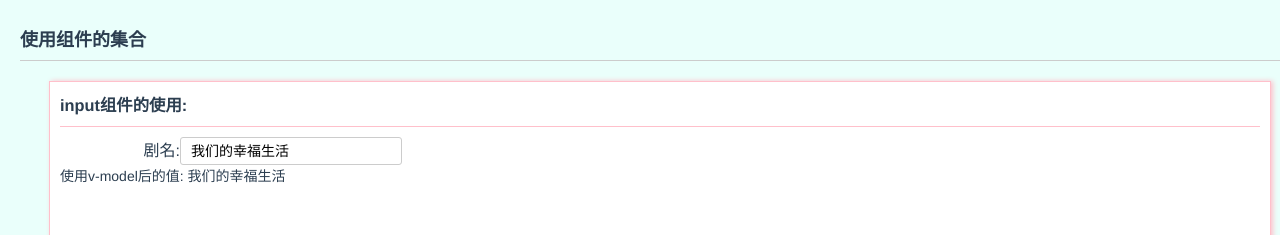
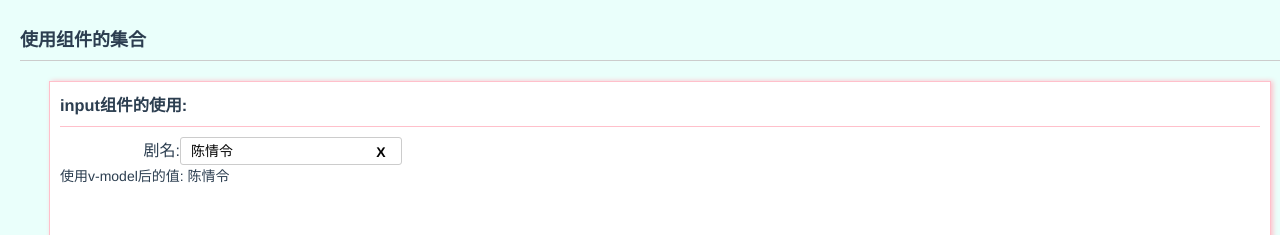
Before and after one commit to XD0205-ZXL/vueTemplate, a Vue app: page /#/usePage in a window 1280 px wide. Shown: the top 235 px of the page. Built offline with nearby package versions, Linux system fonts and the light colour scheme.

Commit message:
input添加方法

```diff
--- a/src/components/input.vue
+++ b/src/components/input.vue
@@ -7,9 +7,10 @@
             4. 可以触发change，input 等事件
             5.应该有setVal 和 getVal这俩个方法
      -->
-    <div>
+    <div style="position:relative;width:auto">
         <span class="asLabel" v-show="label" :style="{width:zlabelWidth}">{{label}}</span>
-        <input ref="zinput" type="text" :value="value" @input="throwValue($event)" @change="returnChangeval"/>
+        <input class="z-input" :class="{'readonlyIcon':readonlyFlag}" :readonly="readonlyFlag" @keyup.enter="enterEvent($event)" ref="zinput" type="text" :value="inputValue" :placeholder="placeholderText" v-on:input="throwValue($event)"/>
+        <span class="clearIcon" @click="clearValue" v-show="showClear"> X </span>
     </div>
 </template>
 
@@ -19,33 +20,88 @@ export default {
     props:["label","labelWidth","value"],
     data(){
         return{
-
+            inputValue:this.value,
+            isReadonly:'isReadonlyed'
         }
     },
-    methods:{
-        setVal(val){
-            this.value = val;
-        },
-        getVal(){
-            return this.$refs.zinput.value;
-        },
-        returnChangeval(event){
-            this.$emit("change",event.target.value)
-        },
-        throwValue(event){
-            this.$emit("input",event.target.value)
+    watch:{
+        //不明白为啥还要在这里用watch来观察这个value值，不是有了￥emit了么？
+        value(val){
+            this.setVal(val);
         }
-
     },
     computed:{
+        readonlyFlag(){
+            if(this.$attrs.readonly == undefined){
+                return false;
+            }else if(this.$attrs.readonly == ""){
+                return true
+            }else if(this.$attrs.readonlyFlag === false){
+                return false
+            }else{
+                return true;
+            }
+        },
         zlabelWidth(){
             if(this.labelWidth && this.labelWidth > 0 ){
                 return this.labelWidth + "px";
             }else{
                 return "120px";
             }
+        },
+        //是否显示清楚按钮
+        showClear(){
+            if(this.readonlyFlag){
+                return false;
+            }else{
+                if(this.inputValue.length > 0){
+                    return true
+                }else{
+                    return false
+                }
+            }
+        },
+        placeholderText(){
+            if(this.$attrs.placeholder && this.$attrs.placeholder.length > 0){
+                return this.$attrs.placeholder
+            }else{
+                return "请输入input内容"
+            }
         }
+
+    },
+    methods:{
+        setVal(val){
+            this.currentValue = val;
+        },
+        getVal(){
+            return this.currentValue;
+        },
+        //清空数据
+        clearValue(){
+            this.inputValue = "";//如果这样设置的话只是把input里面的值变空，但是在获取这个组件的值的时候没有变，还是有值的
+            // this.$emit("change","")  //这么写change事件也是不管用的
+            this.$emit("input","")
+        },
+        returnChangeval(event){
+            // this.$emit("change",event.target.value)
+        },
+        throwValue(event){
+            this.inputValue = event.target.value;
+            this.$emit("input",event.target.value);
+            this.$emit("change",event.target.value);
+        },
+
+        //删除input中的内容
+        enterEvent(e){
+            this.$emit("enter",e.target.value);
+        }
+
+    },
+    mounted(){
+
     }
+
 }
 </script>
 
@@ -64,6 +120,29 @@ input{
     border: none;
     border: 1px solid #ccc;
     padding: 0 10px;
+    /* position: relative;  */
+    /* 加上position：relative后，当在后面的这个clearIcon类里面设置了margin-left：-39px的时候，
+    clearIcon 这个小圆圈ICon会被这个input遮住，只要去掉input的relative属性就不会遮住了 */
+}
+.clearIcon{
+    display: none;
+    width: 20px;
+    height: 20px;
+    line-height: 26px;
+    display: inline-block;
+    border-radius: 50%;
+    color: #000;
+    font-size: 14px;
+    /* margin-top: 8px; */
+    margin-left: -31px;
+    text-align: center;
+    font-weight:600;
+    cursor: pointer;
+    vertical-align: text-bottom;
+}
+
+.readonlyIcon{
+    background-color: #ccc;
 }
 
 </style>
--- a/src/components/usePage.vue
+++ b/src/components/usePage.vue
@@ -4,7 +4,7 @@
         <div class="templateBox">
             <div class="template-item">
                 <h3 class="templateName">input组件的使用:</h3>
-                <zInput label="剧名:" labelWidth="120" v-model="defaultName"></zInput>
+                <zInput label="剧名:"  labelWidth="120" v-model="defaultName" placeholder="请输入剧名"></zInput>
                 <p>{{"使用v-model后的值:   "+defaultName}}</p>
             </div>
         </div>
@@ -17,7 +17,7 @@ export default {
     components:{zInput},
     data(){
         return {
-            defaultName:'我们的幸福生活'
+            defaultName:'陈情令'
         }
     },
     methods:{
```
